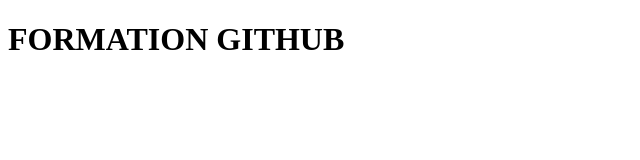
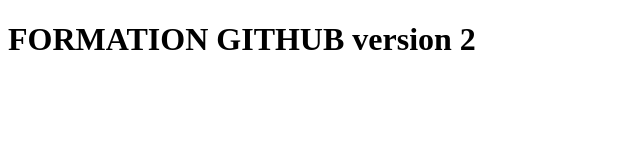
Before and after one commit to mohamedsoro24/portflo, a plain HTML site: page index.html in a window 1280 px wide. Shown: the whole page, without its empty margins (0-640 px from the left). Drawn offline with Linux system fonts and the light colour scheme.

Commit message:
version2

```diff
--- a/index.html
+++ b/index.html
@@ -6,6 +6,6 @@
     <title>Document</title>
 </head>
 <body>
-    <h1>FORMATION GITHUB</h1>
+    <h1>FORMATION GITHUB version 2</h1>
 </body>
 </html>
```
